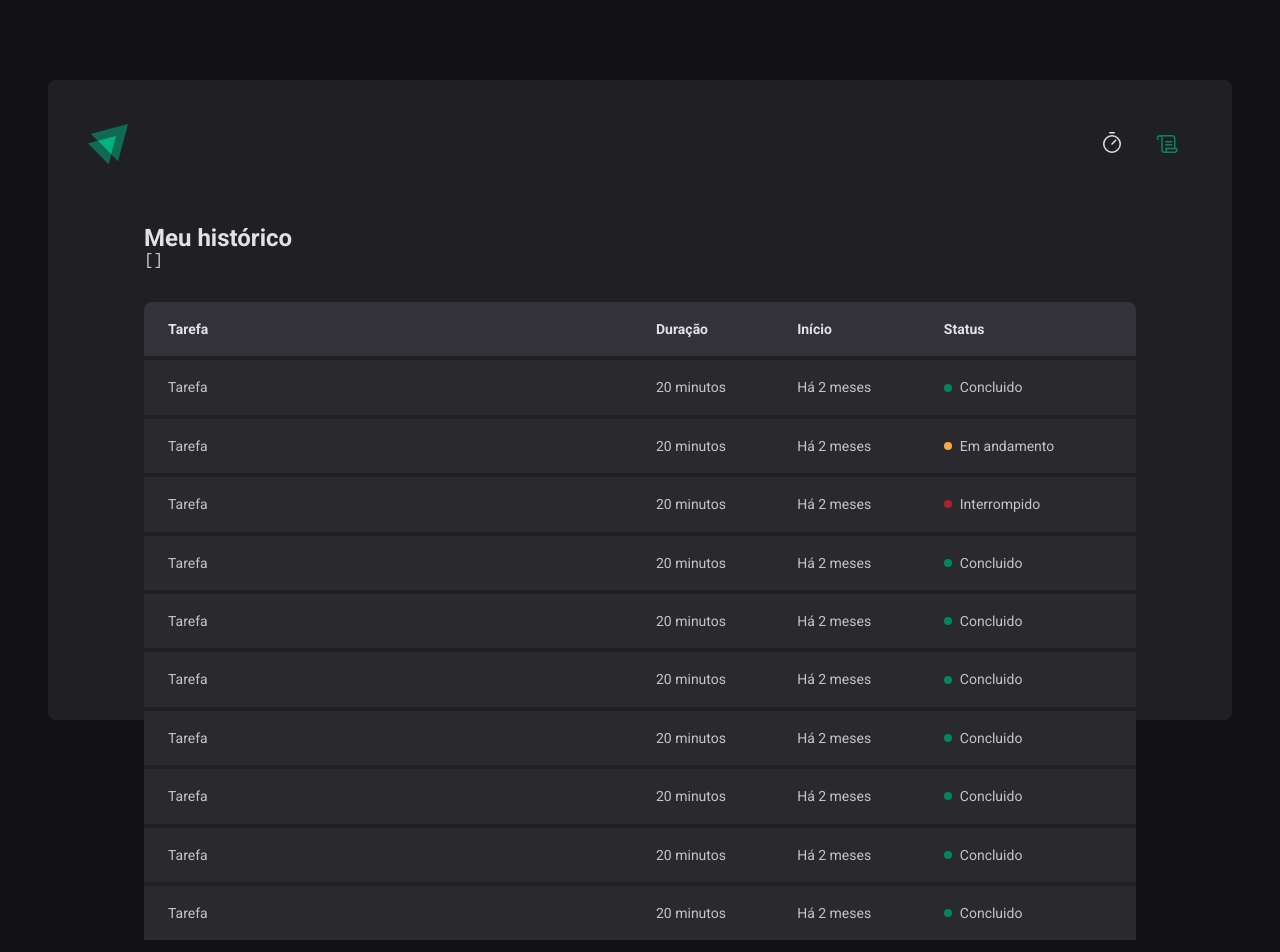
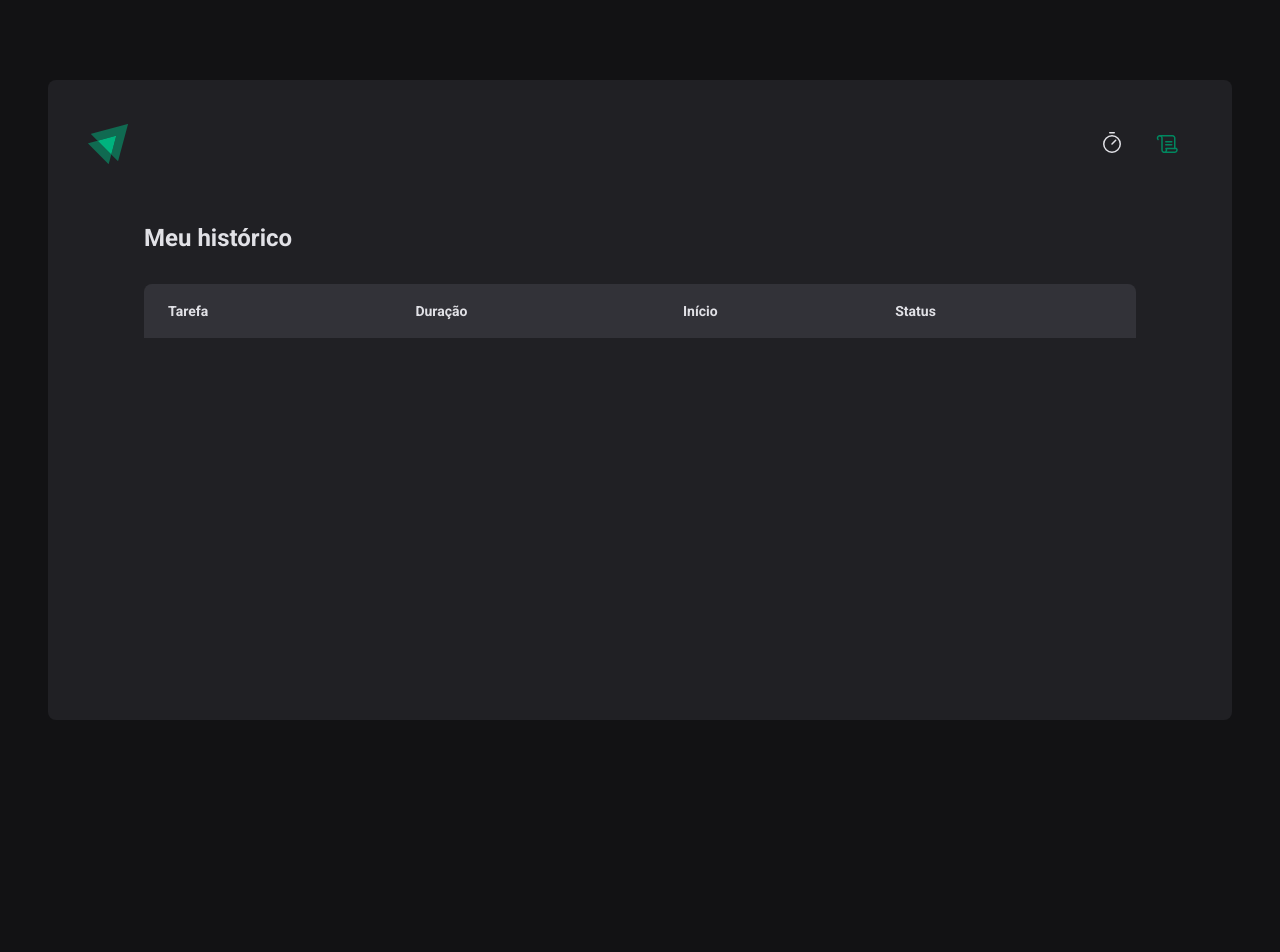
Before and after one commit to Baradelli/igniteTimer, a React (Vite) app: page /history in a window 1280 px wide. Shown: the top 952 px of the page. After the commit the page ends 800 px from the top, so only its background shows below. Built offline with nearby package versions, Linux system fonts and the light colour scheme.

Commit message:
[UPDATE] History using context

```diff
--- a/src/pages/History/index.tsx
+++ b/src/pages/History/index.tsx
@@ -1,3 +1,5 @@
+import { formatDistanceToNow } from 'date-fns'
+import { ptBR } from 'date-fns/locale'
 import { useContext } from 'react'
 import { CyclesContext } from '../../contexts/CyclesContext'
 import { HistoryContainer, HistoryList, Status } from './styles'
@@ -8,8 +10,6 @@
   return (
     <HistoryContainer>
       <h1>Meu histórico</h1>
-
-      <pre>{JSON.stringify(cycles, null, 2)}</pre>
 
       <HistoryList>
         <table>
@@ -22,86 +22,29 @@
             </tr>
           </thead>
           <tbody>
-            <tr>
-              <td>Tarefa</td>
-              <td>20 minutos</td>
-              <td>Há 2 meses</td>
-              <td>
-                <Status statusColor="green">Concluido</Status>
-              </td>
-            </tr>
-            <tr>
-              <td>Tarefa</td>
-              <td>20 minutos</td>
-              <td>Há 2 meses</td>
-              <td>
-                <Status statusColor="yellow">Em andamento</Status>
-              </td>
-            </tr>
-            <tr>
-              <td>Tarefa</td>
-              <td>20 minutos</td>
-              <td>Há 2 meses</td>
-              <td>
-                <Status statusColor="red">Interrompido</Status>
-              </td>
-            </tr>
-            <tr>
-              <td>Tarefa</td>
-              <td>20 minutos</td>
-              <td>Há 2 meses</td>
-              <td>
-                <Status statusColor="green">Concluido</Status>
-              </td>
-            </tr>
-            <tr>
-              <td>Tarefa</td>
-              <td>20 minutos</td>
-              <td>Há 2 meses</td>
-              <td>
-                <Status statusColor="green">Concluido</Status>
-              </td>
-            </tr>
-            <tr>
-              <td>Tarefa</td>
-              <td>20 minutos</td>
-              <td>Há 2 meses</td>
-              <td>
-                <Status statusColor="green">Concluido</Status>
-              </td>
-            </tr>
-            <tr>
-              <td>Tarefa</td>
-              <td>20 minutos</td>
-              <td>Há 2 meses</td>
-              <td>
-                <Status statusColor="green">Concluido</Status>
-              </td>
-            </tr>
-            <tr>
-              <td>Tarefa</td>
-              <td>20 minutos</td>
-              <td>Há 2 meses</td>
-              <td>
-                <Status statusColor="green">Concluido</Status>
-              </td>
-            </tr>
-            <tr>
-              <td>Tarefa</td>
-              <td>20 minutos</td>
-              <td>Há 2 meses</td>
-              <td>
-                <Status statusColor="green">Concluido</Status>
-              </td>
-            </tr>
-            <tr>
-              <td>Tarefa</td>
-              <td>20 minutos</td>
-              <td>Há 2 meses</td>
-              <td>
-                <Status statusColor="green">Concluido</Status>
-              </td>
-            </tr>
+            {cycles.map((cycle) => (
+              <tr key={cycle.id}>
+                <td>{cycle.task}</td>
+                <td>{cycle.minutesAmount} minutos</td>
+                <td>
+                  {formatDistanceToNow(cycle.startDate, {
+                    addSuffix: true,
+                    locale: ptBR,
+                  })}
+                </td>
+                <td>
+                  {cycle.finishedDate && (
+                    <Status statusColor="green">Concluido</Status>
+                  )}
+                  {cycle.interruptedDate && (
+                    <Status statusColor="red">Interrompido</Status>
+                  )}
+                  {!cycle.finishedDate && !cycle.interruptedDate && (
+                    <Status statusColor="yellow">Em andamento</Status>
+                  )}
+                </td>
+              </tr>
+            ))}
           </tbody>
         </table>
       </HistoryList>
```
